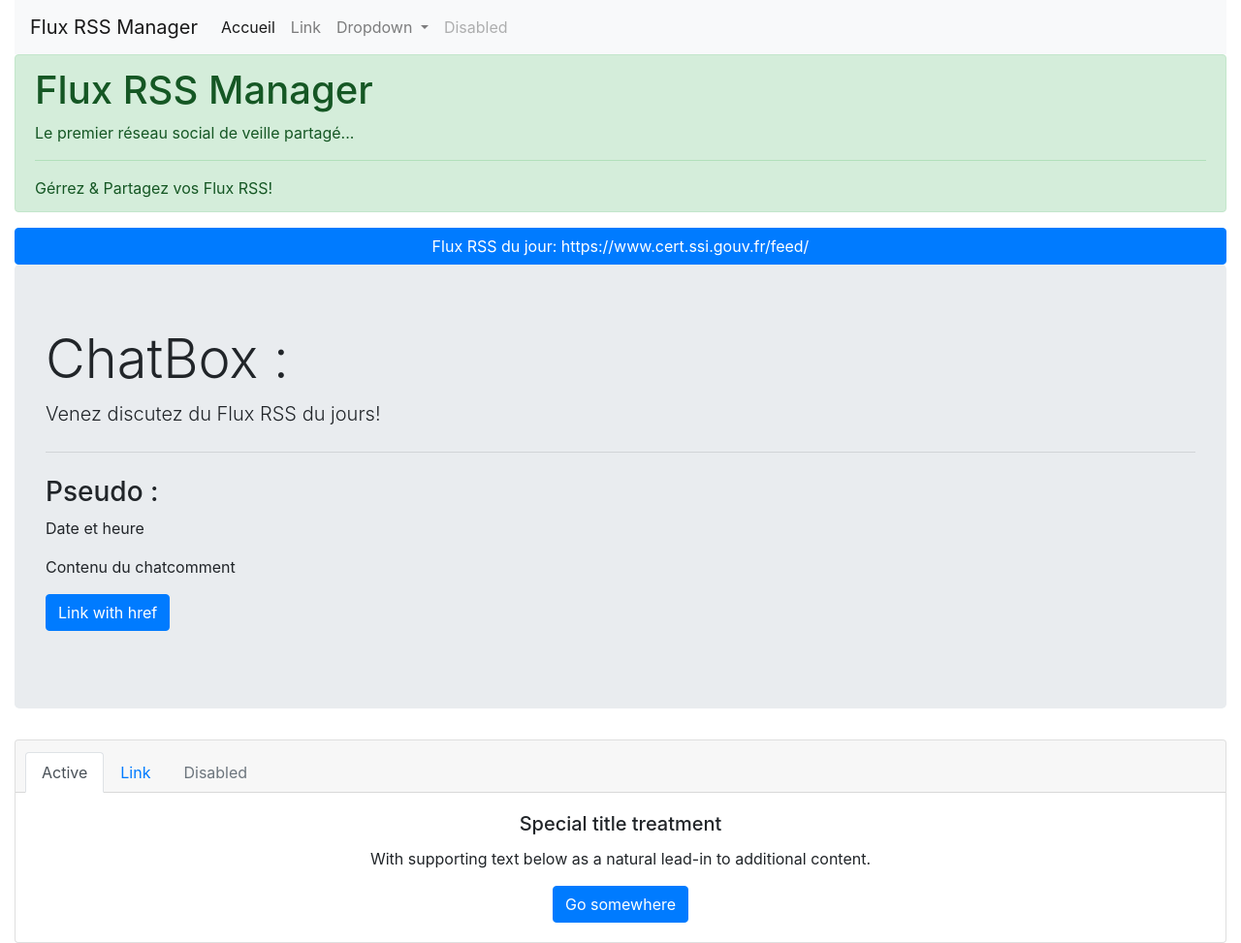
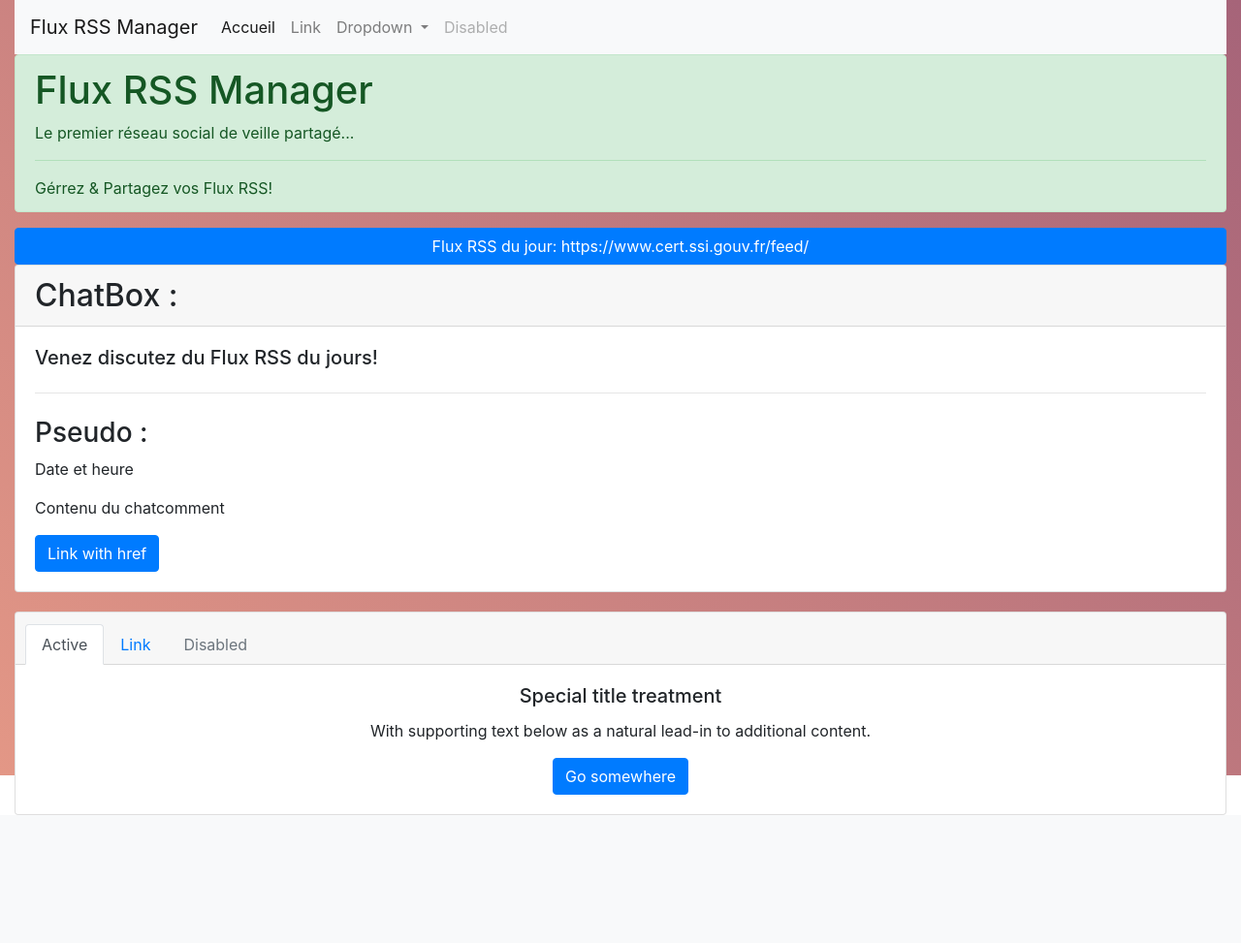
Before and after one commit to Simon-kercode/exo-s-curit-, a PHP site: page / in a window 1280 px wide. Shown: the whole page at 97% size. After the commit the page ends 841 px from the top, so only its background shows below. Run offline with PHP 8.4, Linux system fonts and the light colour scheme; data that the repository does not hold is empty; some libraries are stand-ins or nearby versions.

Commit message:
Gradiant + Index View v5

```diff
--- a/src/Public/css/style.css
+++ b/src/Public/css/style.css
@@ -0,0 +1,14 @@
+/* Background animated +++++++++++++++++++++++++++++++++++++++++++++++++++++++++++++++++++++++++++++++++++++++ */
+#gradient {
+    position: absolute;
+    left: 0;
+    top: 0;
+    right: 0;
+    bottom: 0;
+    background: #836997;
+  }
+
+  /* ChatBox ++++++++++++++++++++++++++++++++++++++++++++++++++++++++++++++++++++++++++++++++++++++++++++++++ */
+  .chatBox{
+      margin-bottom: 20px;
+  }
--- a/src/View/frontend/indexView.php
+++ b/src/View/frontend/indexView.php
@@ -48,19 +48,17 @@
         </div>
     </div>
 </div>
-
-<!-- Jumbotron Chat ++++++++++++++++++++++++++++++++++++++++++++++++++++++++++++++++++++++++++++++++++++++++++ -->
-<div class="jumbotron">
-    <h2 class="display-4">ChatBox :</h2>
-    <p class="lead">Venez discutez du Flux RSS du jours!</p>
+<!-- Card ChatBox +++++++++++++++++++++++++++++++++++++++++++++++++++++++++++++++++++++++++++++++++++++++++++ -->
+<div class="card chatBox">
+    <h2 class="card-header">ChatBox :</h2>
+    <div class="card-body">
+        <h5 class="card-title">Venez discutez du Flux RSS du jours!</h5>
         <hr class="my-4">
         <h3>Pseudo :</h3>
         <p><span>Date et heure</span><p>
         <p>Contenu du chatcomment</p>
-    <p class="lead">
         <!-- Collapse Chat Form ++++++++++++++++++++++++++++++++++++++++++++++++++++++++++++++++++++++++++++++ -->
         <a class="btn btn-primary" data-toggle="collapse" href="#collapseExample" role="button" aria-expanded="false" aria-controls="collapseExample">Link with href</a>
-    </p>
         <div class="collapse" id="collapseExample">
             <div class="card card-body">
                 <form>
@@ -73,6 +71,8 @@
             </div>
         </div>
     </div>
+</div>
+
 
 <?php
     $content = ob_get_clean();
--- a/src/View/frontend/template.php
+++ b/src/View/frontend/template.php
@@ -31,9 +31,11 @@
 
     <!-- Template Content ++++++++++++++++++++++++++++++++++++++++++++++++++++++++++++++++++++++++++++++++++++++++++ -->
     <body class="bodyFront container-fluid raw">
+        <!-- Gradient animated +++++++++++++++++++++++++++++++++++++++++++++++++++++++++++++++++++++++++++++++++++++ -->
+        <div id="gradient"></div>
 
         <header class="sticky-top">
-            <!-- Navbar ++++++++++++++++++++++++++++++++++++++++++++++++++++++++++++++++++++++++++++++++++++++++++++++++ -->
+            <!-- Navbar ++++++++++++++++++++++++++++++++++++++++++++++++++++++++++++++++++++++++++++++++++++++++++++ -->
             <nav class="navbar navbar-expand-lg navbar-light bg-light">
                 <a class="navbar-brand" href="index.php">Flux RSS Manager</a>
                 <button class="navbar-toggler" type="button" data-toggle="collapse" data-target="#navbarSupportedContent" aria-controls="navbarSupportedContent" aria-expanded="false" aria-label="Toggle navigation">
@@ -100,6 +102,6 @@
         <script src="https://cdnjs.cloudflare.com/ajax/libs/popper.js/1.12.9/umd/popper.min.js" integrity="sha384-ApNbgh9B+Y1QKtv3Rn7W3mgPxhU9K/ScQsAP7hUibX39j7fakFPskvXusvfa0b4Q" crossorigin="anonymous"></script>
         <script src="https://maxcdn.bootstrapcdn.com/bootstrap/4.0.0/js/bootstrap.min.js" integrity="sha384-JZR6Spejh4U02d8jOt6vLEHfe/JQGiRRSQQxSfFWpi1MquVdAyjUar5+76PVCmYl" crossorigin="anonymous"></script>
         <!-- Script RSS ++++++++++++++++++++++++++++++++++++++++++++++++++++++++++++++++++++++++++++++++++++++++++++ -->
-        <script src="src/Public/js/rss.js"></script>
+        <script src="src/Public/js/gradient.js"></script>
 
     </body>
```
Also changed, not shown: src/Public/js/gradient.js (added, +105 -0 lines). Lines whose indentation alone changed are shown as unchanged.
